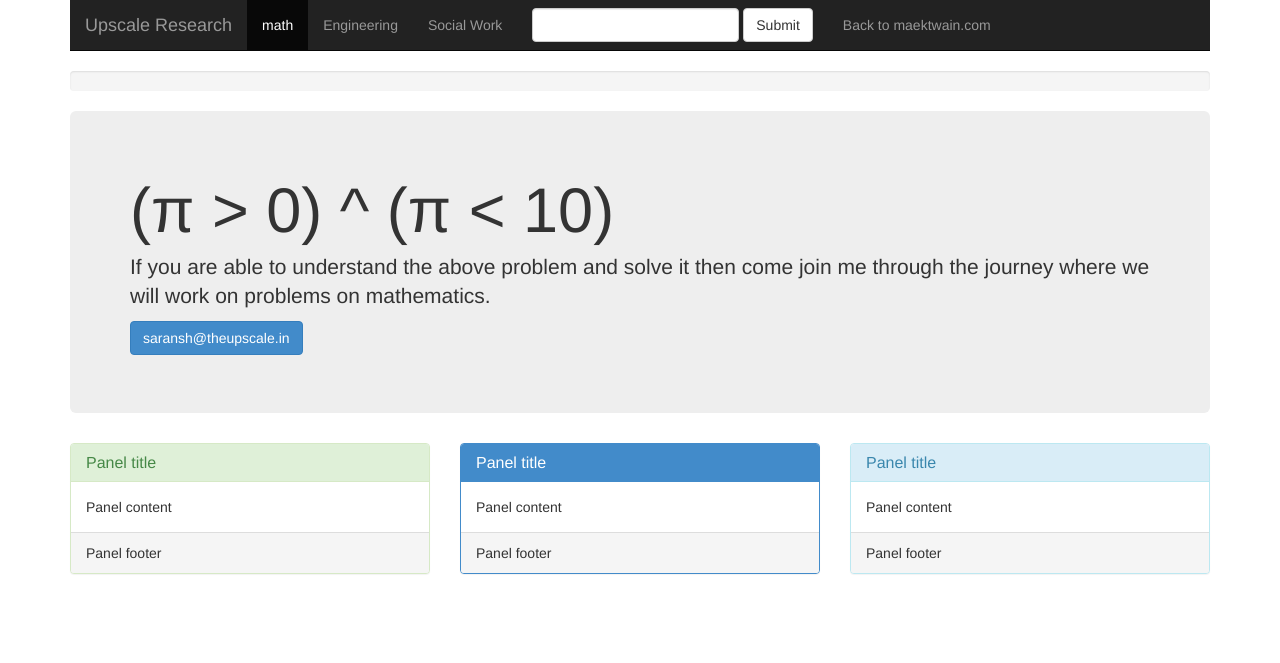
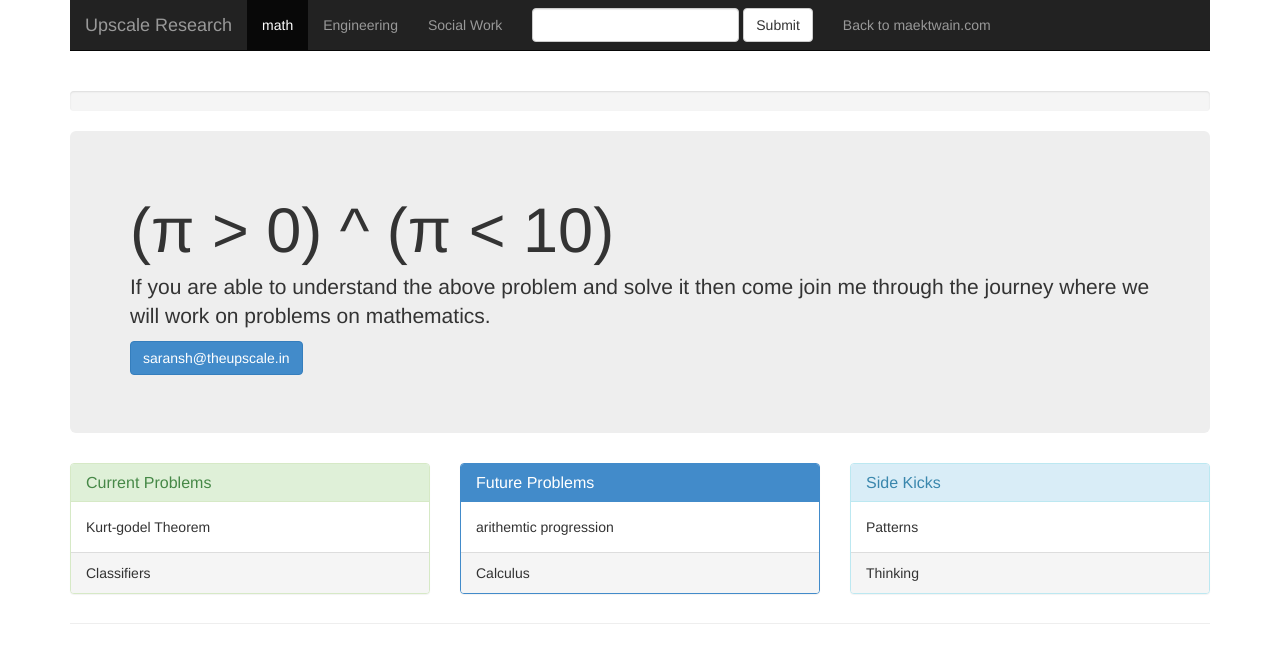
Before and after one commit to theupscale/maektwain.github.io, a Jekyll site: the page work/math/index.html, which Jekyll copies as it is, in a window 1280 px wide. Shown: the top 663 px of the page. Built offline with Jekyll 4.4.1, drawn with Linux system fonts in a browser that asks for light colours.

Commit message:
New amendments

```diff
--- a/work/math/index.html
+++ b/work/math/index.html
@@ -44,7 +44,7 @@
 				<div class="collapse navbar-collapse" id="bs-example-navbar-collapse-1">
 					<ul class="nav navbar-nav">
 						<li class="active">
-							<a href="math">math</a>
+							<a href="#">math</a>
 						</li>
 						<li>
 							<a href="engg">Engineering</a>
@@ -67,6 +67,7 @@
 
 
 			</nav>
+			<div class="page-header">
 			<div class="progress progress-striped active">
 				<div class="progress-bar progress-success">
 				</div>
@@ -87,14 +88,14 @@
 					<div class="panel panel-success">
 						<div class="panel-heading">
 							<h3 class="panel-title">
-								Panel title
+								Current Problems
 							</h3>
 						</div>
 						<div class="panel-body">
-							Panel content
+							Kurt-godel Theorem
 						</div>
 						<div class="panel-footer">
-							Panel footer
+							Classifiers
 						</div>
 					</div>
 				</div>
@@ -102,14 +103,14 @@
 					<div class="panel panel-primary">
 						<div class="panel-heading">
 							<h3 class="panel-title">
-								Panel title
+								Future Problems
 							</h3>
 						</div>
 						<div class="panel-body">
-							Panel content
+							arithemtic progression
 						</div>
 						<div class="panel-footer">
-							Panel footer
+							Calculus
 						</div>
 					</div>
 				</div>
@@ -117,14 +118,14 @@
 					<div class="panel panel-info">
 						<div class="panel-heading">
 							<h3 class="panel-title">
-								Panel title
+								Side Kicks
 							</h3>
 						</div>
 						<div class="panel-body">
-							Panel content
+							Patterns
 						</div>
 						<div class="panel-footer">
-							Panel footer
+							Thinking
 						</div>
 					</div>
 				</div>
```
